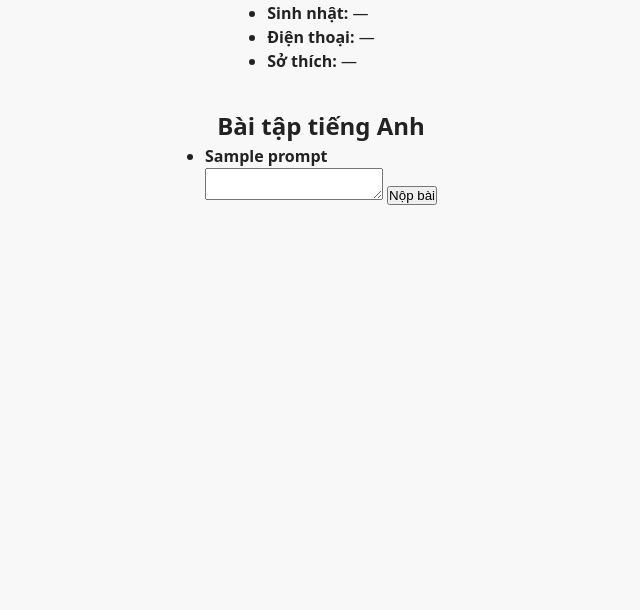
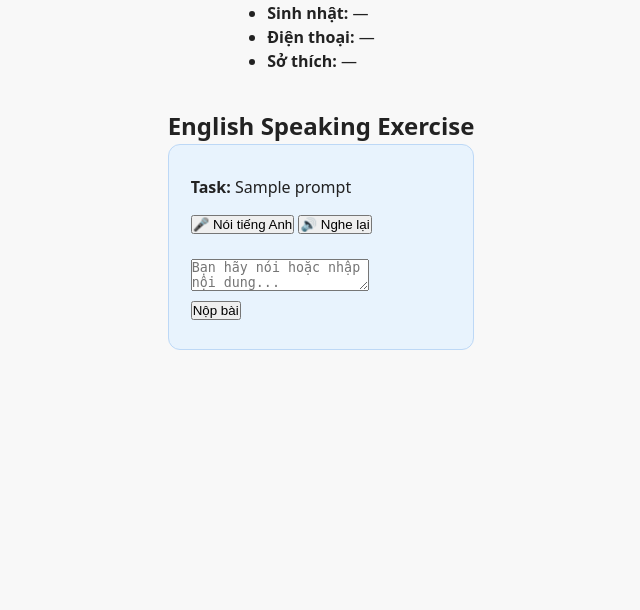
Before and after one commit to Tuan-23880095/english-ai-trainer, a FastAPI app: template app/presentation/templates/exercise.html in a window 1280 px wide. Shown: the part 280-890 px from the top of the page, without its empty margins (319-959 px from the left). Run offline with FastAPI, Linux system fonts and the light colour scheme; the template is opened without the code that fills it: most values are stand-ins (such as "Sample title", 1, 10 or a date in 2020); parts of the project's set-up code (start-up, migrations or seed data) failed here and were passed over.

Commit message:
Update exercise.html

```diff
--- a/app/presentation/templates/exercise.html
+++ b/app/presentation/templates/exercise.html
@@ -1,17 +1,26 @@
 {% extends "base.html" %}
 {% block title %}Exercise{% endblock %}
 {% block content %}
-<h2>Bài tập tiếng Anh</h2>
-<ul id="list">
-  {% for ex in ex_list %}
-    <li>
-      <strong>{{ ex.prompt }}</strong><br>
-      <textarea id="answer-{{ ex.id }}"></textarea>
-      <button onclick="submit('{{ ex.id }}')">Nộp bài</button>
-      <div id="feedback-{{ ex.id }}"></div>
-    </li>
-  {% endfor %}
-</ul>
+<div class="exercise-container">
+  <h2>English Speaking Exercise</h2>
+  <section class="exercise" style="
+      background: #e8f3fd; border-radius: 12px;
+      padding: 18px 22px 10px 22px; margin-bottom: 20px;
+      border: 1px solid #bdd8f6; max-width: 500px; margin-left:auto; margin-right:auto;">
+    <p>
+      <b>Task:</b> <span id="exercise-prompt">{{ exercise.prompt }}</span>
+    </p>
+    <div class="input-area">
+      <button class="voice-btn" id="btn-voice">🎤 Nói tiếng Anh</button>
+      <button class="tts-btn" id="btn-tts">🔊 Nghe lại</button>
+      <br/><br/>
+      <textarea id="inputText" placeholder="Bạn hãy nói hoặc nhập nội dung..."></textarea>
+      <br/>
+      <button id="btn-submit">Nộp bài</button>
+    </div>
+    <div id="feedback-block" style="margin-top:18px;"></div>
+  </section>
+</div>
 {% endblock %}
 {% block script %}
 <script type="module" src="/static/js/exercise.js"></script>
```
